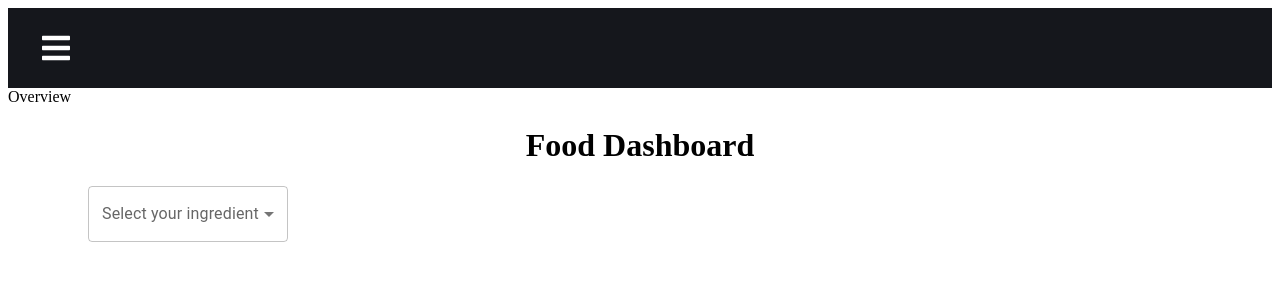
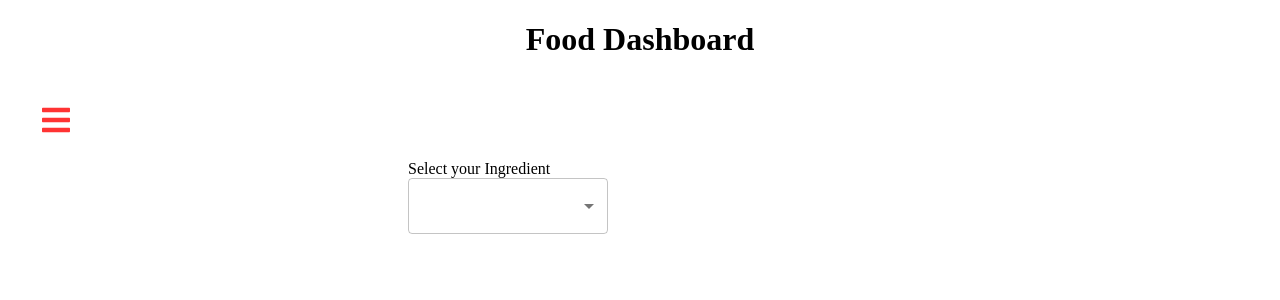
Before and after one commit to R0-M4N/S-E-R, a React (Create React App) app in the folder frontend/ser/: page / in a window 1280 px wide. Shown: the top 300 px of the page. Built offline with nearby package versions, Linux system fonts and the light colour scheme; no server answers.

Commit message:
refactored frontend a while

```diff
--- a/frontend/ser/src/components/App.jsx
+++ b/frontend/ser/src/components/App.jsx
@@ -1,25 +1,26 @@
 import React from 'react';
-import Header from './Header'
-import IngredientSelect from './IngredientSelect'
+import IngredientSelect from './IngredientSelect';
 import Sidebar from './Sidebar';
 import Overview from '../pages/Overview';
 import Swap from '../pages/Swap';
+import '../index.css';
 import {BrowserRouter as Router} from 'react-router-dom';
-import {Routes, Route} from 'react-router-dom'
+import {Routes, Route} from 'react-router-dom';
+import Header from './Header';
 
 function App() {
   return (
     <div className='App'>
       <>
         <Router>
+          <Header />
           <Sidebar />
           <Routes>
             <Route path='/' exact element={<Overview />} />
             <Route path='/swap' exact element={<Swap />} />
           </Routes>
         </Router>
-        <Header />
-          <IngredientSelect />
+        <IngredientSelect />
       </>
     </div>
   );
--- a/frontend/ser/src/components/IngredientSelect.jsx
+++ b/frontend/ser/src/components/IngredientSelect.jsx
@@ -14,8 +14,8 @@ export default function IngredientSelect() {
     },[]);
 
         return (
-            <FormControl sx={{minWidth:200, paddingLeft: 10}} className="select-container">
-                <InputLabel sx={{paddingLeft:10}}>Select your ingredient</InputLabel>
+            <FormControl sx={{minWidth:200, paddingLeft: 50}} className="select-container">
+                Select your Ingredient
                 <Select>
                     {ingredients.map ((ingredient) =>
                     <MenuItem key={ingredient.id}>
--- a/frontend/ser/src/components/Sidebar.jsx
+++ b/frontend/ser/src/components/Sidebar.jsx
@@ -7,9 +7,11 @@ import * as AiIcons from 'react-icons/ai';
 import { IconContext } from 'react-icons/lib';
 import SubMenu from './SubMenu';
 
+
 const Nav = styled.div`
-  background: #15171c;
+  background: #005;
   height: 80px;
+  width: 0px;
   display: flex;
   justify-content: flex-start;
   align-items: center;
@@ -25,7 +27,7 @@ const NavIcon = styled(Link)`
 `;
 
 const SidebarNav = styled.nav`
-  background: #15171c;
+  background: #005;
   width: 250px;
   height: 100vh;
   display: flex;
@@ -41,6 +43,7 @@ const SidebarWrap = styled.div`
   width: 100%;
 `;
 
+
 const Sidebar = () => {
     const [sidebar, setSidebar] = useState(false);
 
@@ -48,11 +51,12 @@ const Sidebar = () => {
 
     return (
       <>
-        <IconContext.Provider value={{ color: '#fff' }}>
+        <IconContext.Provider value={{ color: '#f33' }}>
           <Nav>
             <NavIcon to='#'>
               <FaIcons.FaBars onClick={showSidebar} />
             </NavIcon>
+
           </Nav>
           <SidebarNav sidebar={sidebar}>
             <SidebarWrap>
--- a/frontend/ser/src/pages/Overview.jsx
+++ b/frontend/ser/src/pages/Overview.jsx
@@ -3,7 +3,6 @@ import React from 'react'
 const Overview = () => {
   return (
     <div className='home'>
-        Overview
     </div>
   );
 };
```
